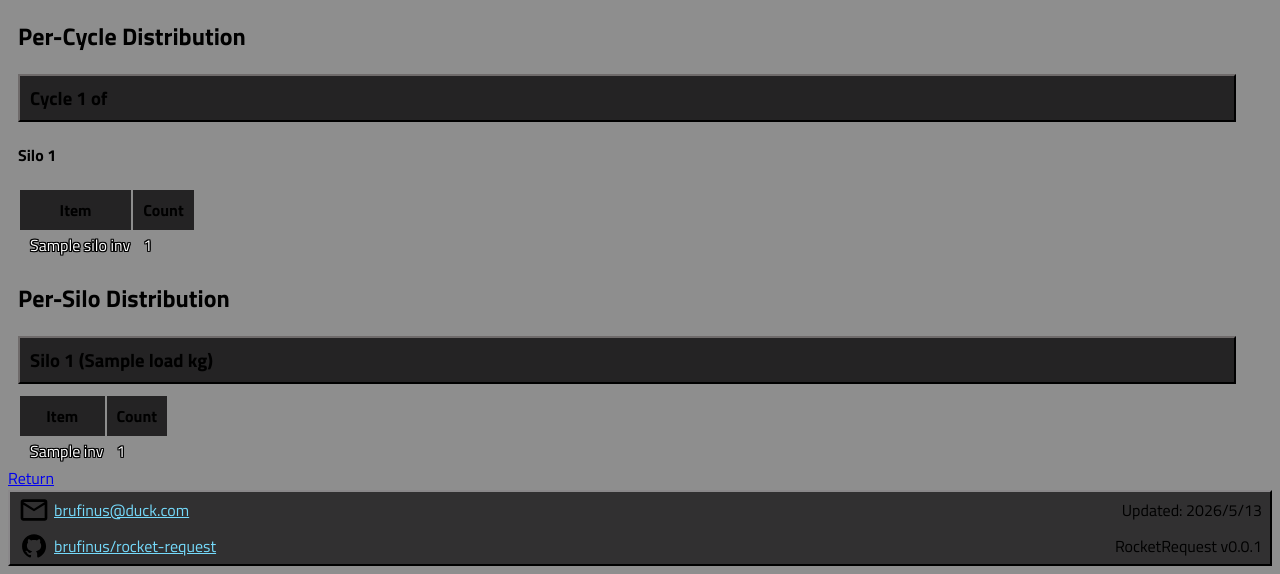
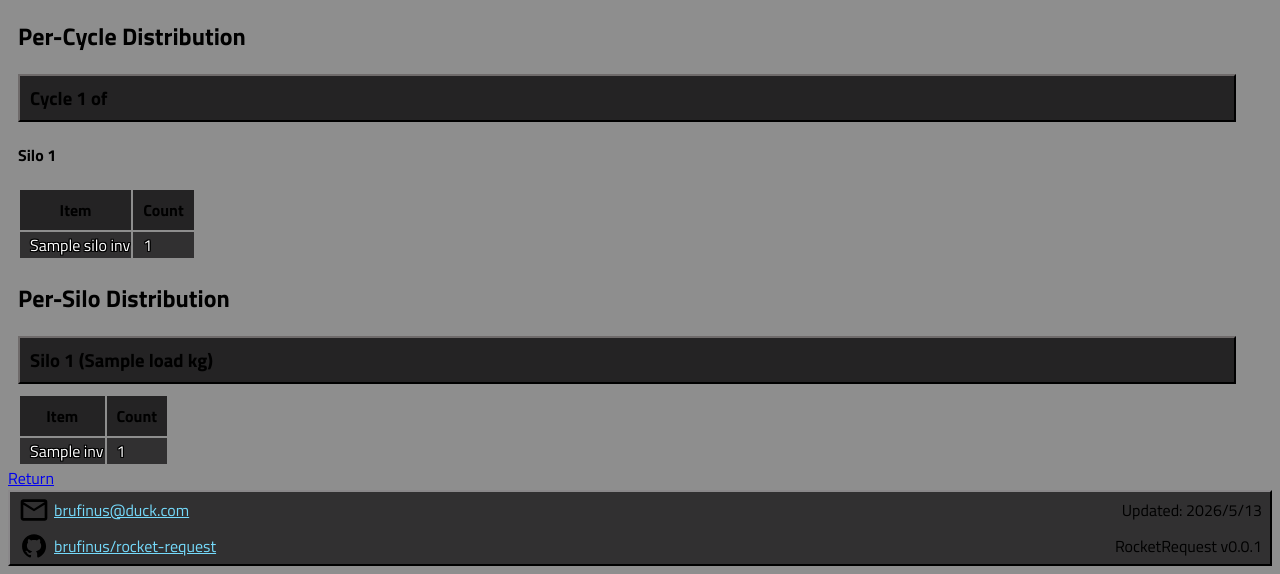
Before and after one commit to brufinus/rocket-request, a Django app: template django-rocket-request/django_distribute/templates/distribute/results.html in a window 1280 px wide. Shown: the part 377-951 px from the top of the page. Run offline with Django 5.2, Linux system fonts and the light colour scheme; the template is opened without the code that fills it: most values are stand-ins (such as "Sample title", 1, 10 or a date in 2020); some libraries are stand-ins or nearby versions.

Commit message:
table separators

```diff
--- a/django-rocket-request/django_distribute/static/distribute/style.css
+++ b/django-rocket-request/django_distribute/static/distribute/style.css
@@ -230,6 +230,11 @@ thead th {
   font-style: normal;
 }
 
+tbody tr {
+  background-color: var(--panel-bg-color);
+  border: 2px outset var(--panel-border-color);
+}
+
 table td {
   color: white;
   text-shadow:
```
